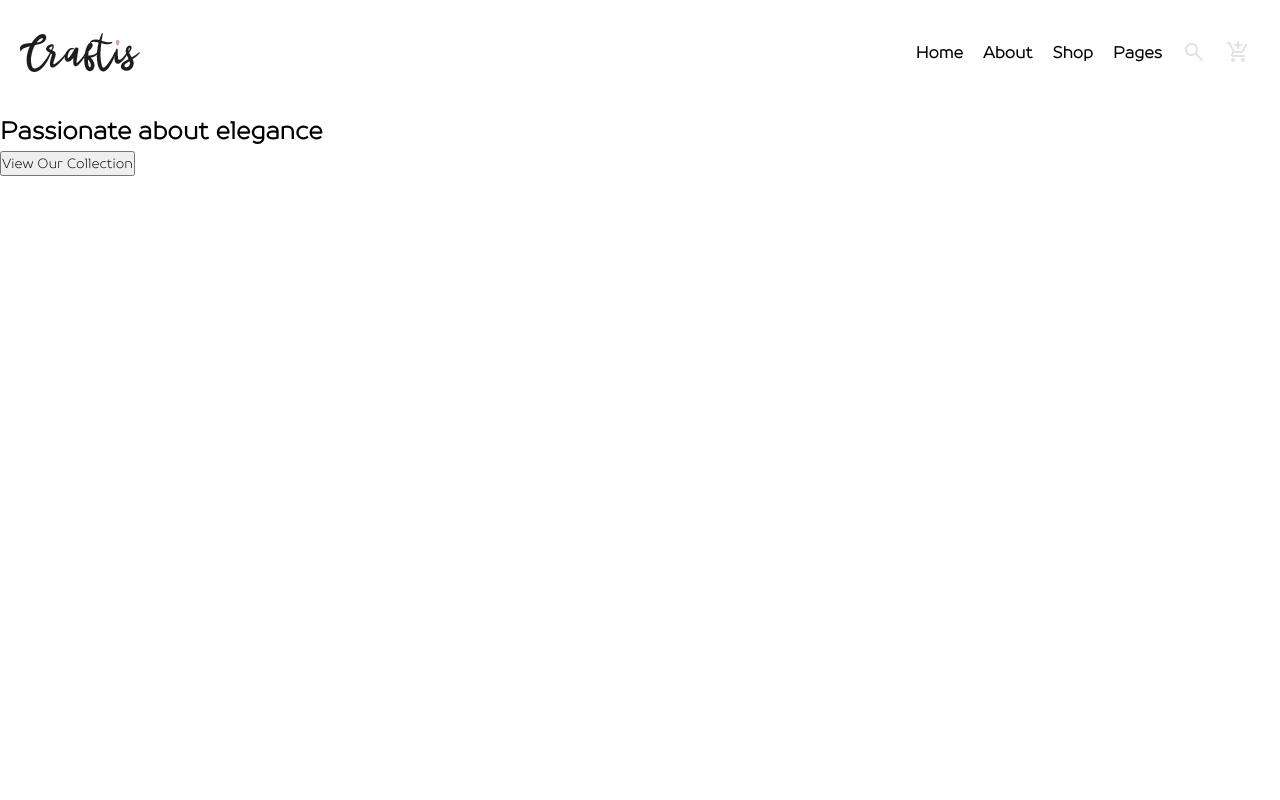
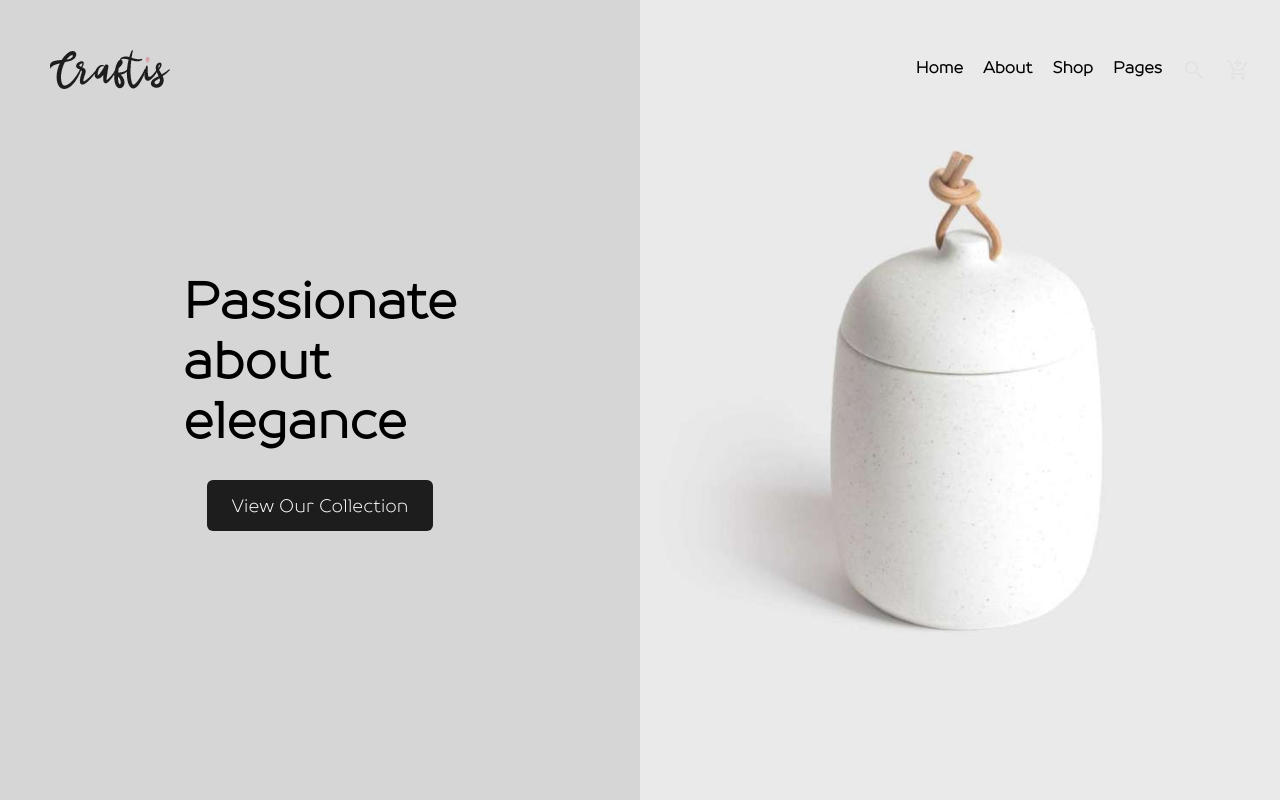
Before and after one commit to vampirex01/craftis, a plain HTML site: page index.html in a window 1280 px wide. Drawn offline with Linux system fonts and the light colour scheme.

Commit message:
done the fully css part

```diff
--- a/index.html
+++ b/index.html
@@ -39,7 +39,10 @@
 
     <section class="hero">
       <div class="hero_left">
-        <h1>Passionate about elegance</h1>
+        <h1>
+          Passionate <br />
+          about <br />elegance
+        </h1>
         <button>View Our Collection</button>
       </div>
       <div class="hero_right"></div>
--- a/style.css
+++ b/style.css
@@ -12,15 +12,21 @@
 body,
 button {
   font-family: tt-proto, sans-serif;
-  line-height: 1.6;
 }
 
 header {
+  position: absolute;
+  top: 0;
+  left: 0;
+  width: 100%;
   display: flex;
   justify-content: space-between;
   align-items: center;
-  background: transparent;
-  padding: 30px 20px;
+  padding: 20px 20px;
+}
+
+.logo {
+  padding: 30px;
 }
 
 nav ul {
@@ -43,3 +49,39 @@ nav ul li a {
 nav ul li a:hover {
   color: #01412592;
 }
+
+.hero {
+  display: flex;
+  height: 100vh;
+}
+
+.hero_left {
+  width: 50%;
+  display: flex;
+  background-color: #d7d6d6;
+  flex-direction: column;
+  justify-content: center;
+  align-items: center;
+}
+
+.hero_left h1 {
+  font-size: 50px;
+  font-weight: 600;
+  margin-bottom: 30px;
+  line-height: 1.2;
+}
+
+.hero_left button {
+  padding: 15px 25px;
+  font-size: 18px;
+  border: none;
+  background: #1d1d1d;
+  color: white;
+  border-radius: 6px;
+  cursor: pointer;
+}
+.hero_right {
+  flex: 1;
+  background: url(assets/images/pot.jpg) no-repeat center center/cover;
+  width: 50%;
+}
```
Also changed, not shown: referance_img.png (added).
